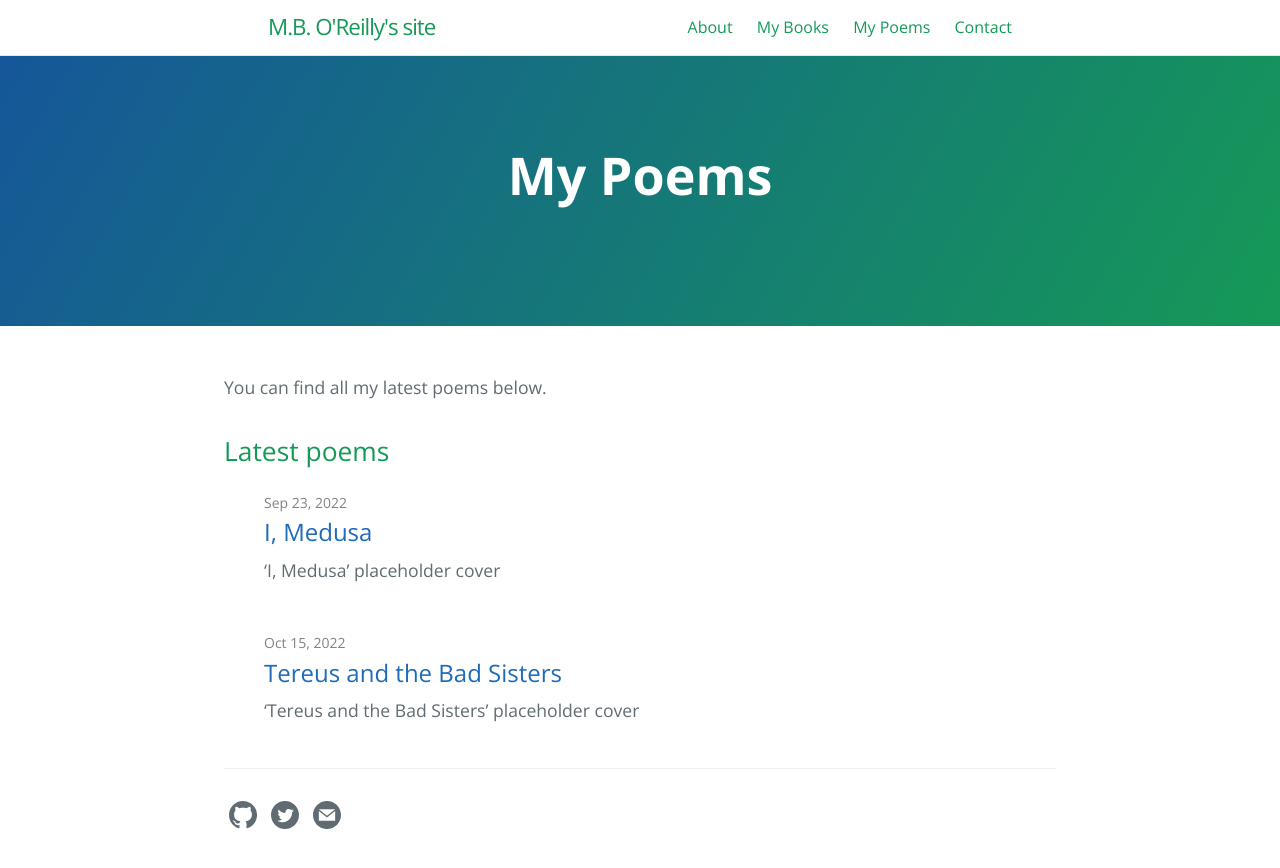
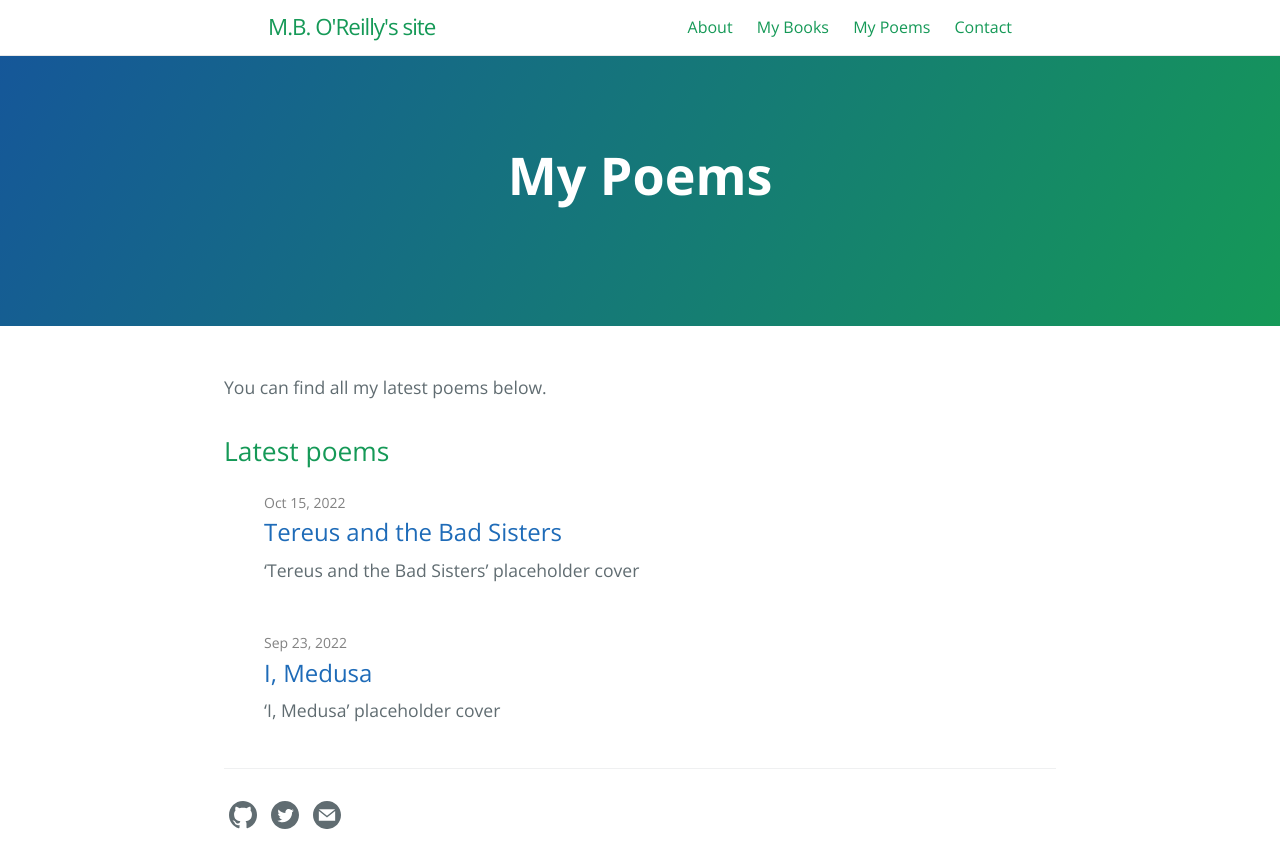
Before and after one commit to conoreilly/mbwebsite, a Jekyll site: the page built from _pages/poems.md, in a window 1280 px wide. Shown: the top 868 px of the page. Built offline with Jekyll 4.4.1, drawn with Linux system fonts in a browser that asks for light colours.

Commit message:
set book and poem list to reverse order

```diff
--- a/_includes/book_list.html
+++ b/_includes/book_list.html
@@ -2,7 +2,7 @@
 <h2>Latest books</h2>
 
 <ul class="post-list">
-  {% for book in site.books %}
+  {% for book in site.books reversed %}
     <li>
 
       {% assign date_format = site.cayman-blog.date_format | default: "%b %-d, %Y" %}
--- a/_includes/poem_list.html
+++ b/_includes/poem_list.html
@@ -2,7 +2,7 @@
 <h2>Latest poems</h2>
 
 <ul class="post-list">
-  {% for poem in site.poems %}
+  {% for poem in site.poems reversed %}
     <li>
 
       {% assign date_format = site.cayman-blog.date_format | default: "%b %-d, %Y" %}
```
